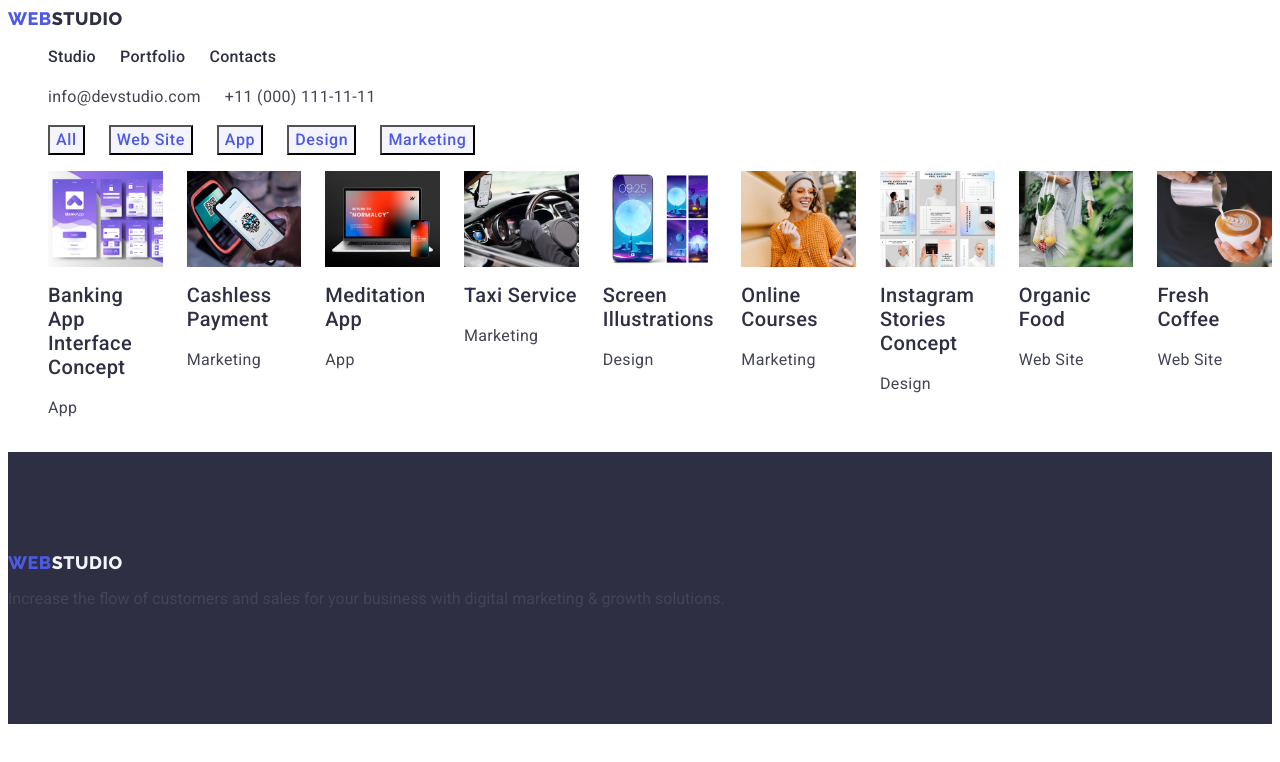
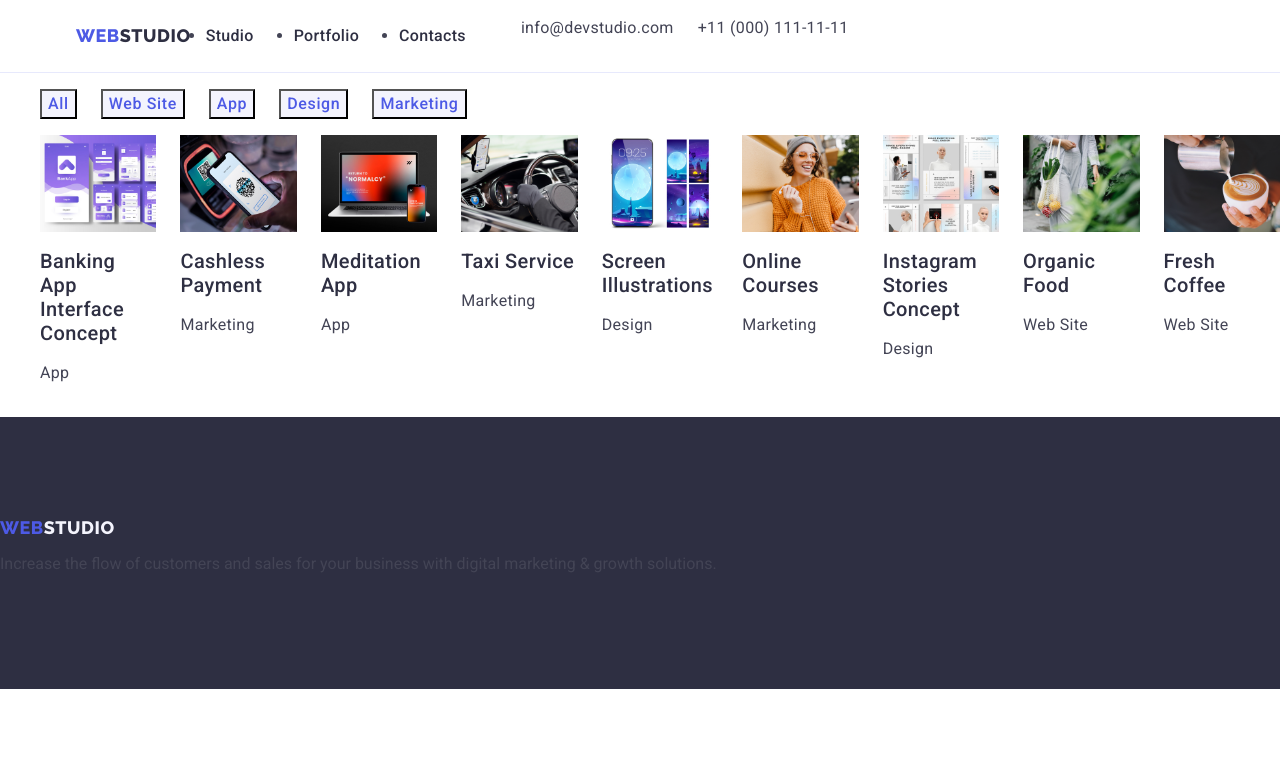
Before and after one commit to lukamatcha12/goit-markup-hw-03, a plain HTML site: page portfolio.html in a window 1280 px wide. Drawn offline with nearby package versions, Linux system fonts and the light colour scheme.

Commit message:
portfolio header

```diff
--- a/css/styles.css
+++ b/css/styles.css
@@ -330,6 +330,38 @@ nav li a:first-child:focus {
 
 /**** portfolio ****/
 
+.header-class{
+    border-bottom: 1px solid #e7e9fc;
+}
+
+.ul-list{
+    width: 1158;
+    margin: 0 auto;
+    padding: 0 15px;
+}
+
+.portfolio-nav{
+    display: flex;
+    align-items: center;
+}
+
+.logo-class{
+    margin-right: 76x;
+}
+
+.portfolio-ul{
+    display: flex;
+    gap: 40px;
+}
+
+.portfolio-list{
+    padding: 24px 0;
+}
+
+
+
+
+
 .portfolio-body{
     font-family: "Roboto", sans-serif;
     color: var(--slate);
--- a/portfolio.html
+++ b/portfolio.html
@@ -5,28 +5,33 @@
     <meta charset="UTF-8">
     <meta name="viewport" content="width=device-width, initial-scale=1.0">
     <title>WebStudio</title>
-    <link rel="stylesheet" href="./css/styles.css">
     <link rel="preconnect" href="https://fonts.googleapis.com">
     <link rel="preconnect" href="https://fonts.gstatic.com" crossorigin>
-     <link href="https://fonts.googleapis.com/css2?family=Raleway:wght@800&family=Roboto:wght@400;500;700;900&display=swap"
-     rel="stylesheet">
+    <link
+        href="https://fonts.googleapis.com/css2?family=Raleway:wght@800&family=Roboto:wght@400;500;700;900&display=swap"
+        rel="stylesheet">
+    <link rel="stylesheet"
+        href="https://cdnjs.cloudflare.com/ajax/libs/modern-normalize/2.0.0/modern-normalize.min.css" />
+    <link rel="stylesheet" href="./css/styles.css">
+</head>
 <body>
-    <header>
-        <nav class="liststyle">
-            <a class="logo-style link logo" href="./index.html">Web<span class="header-logo-studio">Studio</span></a>
-            <ul class="list">
-                <li>
+    <header class="header-class">
+        <div class="div-container-header container">
+            <nav class="portfolio-nav">
+            <a class="logo-style link logo logo-class" href="./index.html">Web<span class="header-logo-studio">Studio</span></a>
+            <ul class="ul-list portfolio-ul">
+                <li class="portfolio-list">
                     <a class="link-style link" href="./index.html"> Studio</a>
                 </li>
-                <li>
+                <li class="portfolio-list">
                     <a class="link-style link" href="./portfolio.html"> Portfolio</a>
                 </li>
-                <li>
+                <li class="portfolio-list">
                     <a class="link-style link" href=""> Contacts</a>
                 </li>
             </ul>
         </nav>
-        <address class="address">
+        <address class="address portfolio-ul">
             <ul class="list">
                 <li>
                     <a class="address-link link" href="mailto:info@devstudio.com">info@devstudio.com</a>
```
